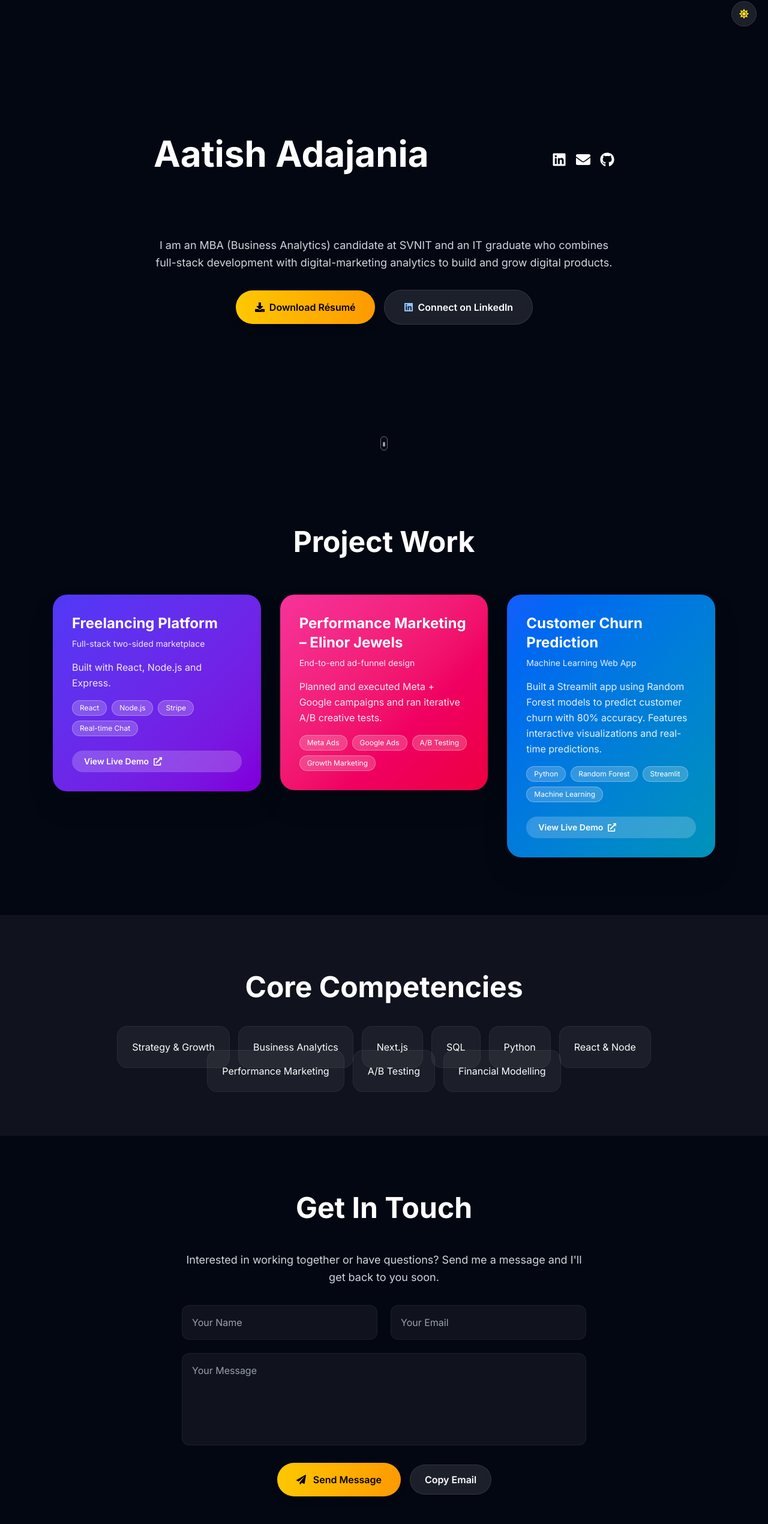
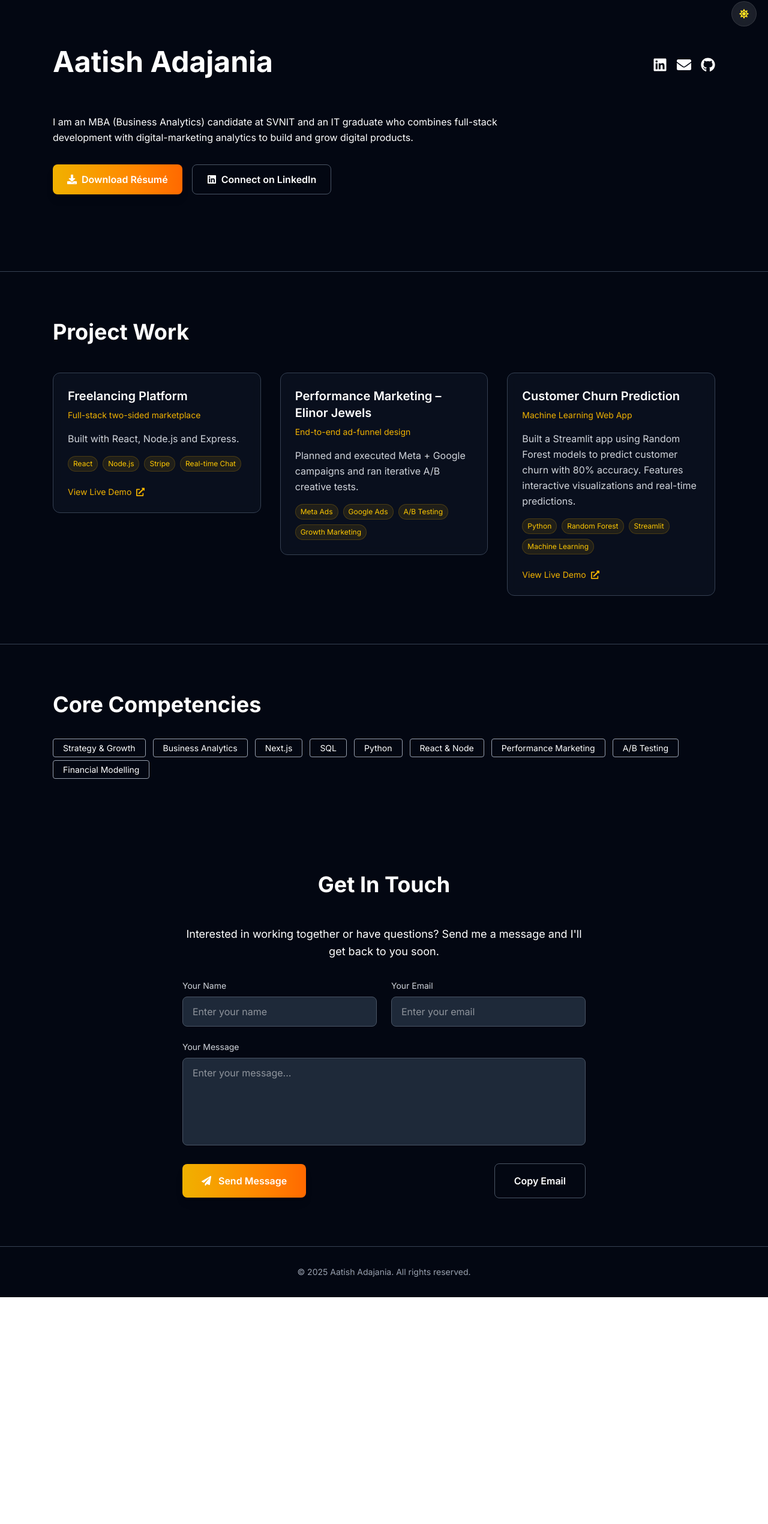
Before and after one commit to aatishadajania20-design/Personal-Portfolio, a Next.js app: page / in a window 1280 px wide. Shown: the part 17-2557 px from the top of the page at 60% size. After the commit the page ends 2179 px from the top, so only its background shows below. Built offline with nearby package versions, Linux system fonts and the light colour scheme.

Commit message:
Fix Light mode again

```diff
--- a/src/app/page.js
+++ b/src/app/page.js
@@ -20,11 +20,11 @@ import Typed from "typed.js";
    Scroll reveal wrapper
 ---------------------------------------------------------- */
 const Reveal = ({ children, delay = 0 }) => {
-  const { ref, inView } = useInView({ threshold: 0.25, triggerOnce: true });
+  const { ref, inView } = useInView({ threshold: 0.3, triggerOnce: true });
   return (
     <div ref={ref}>
       <motion.div
-        initial={{ opacity: 0, y: 40 }}
+        initial={{ opacity: 0, y: 30 }}
         animate={inView ? { opacity: 1, y: 0 } : {}}
         transition={{ duration: 0.8, delay, ease: "easeOut" }}
       >
@@ -170,7 +170,7 @@ export default function Page() {
         className={`min-h-screen transition-colors duration-500 ${
           darkMode
             ? "bg-gray-950 text-white"
-            : "bg-gray-50 text-gray-900"
+            : "bg-gradient-to-br from-slate-50 via-blue-50 to-amber-50 text-gray-800"
         }`}
       >
         {/* Scroll to Top Button */}
@@ -181,7 +181,7 @@ export default function Page() {
               animate={{ opacity: 1, scale: 1 }}
               exit={{ opacity: 0, scale: 0 }}
               onClick={scrollToTop}
-              className="fixed bottom-6 right-6 z-50 grid h-12 w-12 place-items-center rounded-full bg-gradient-to-r from-yellow-400 to-amber-500 text-black shadow-lg transition-all hover:scale-110 hover:shadow-xl"
+              className="fixed bottom-6 right-6 z-50 grid h-12 w-12 place-items-center rounded-full bg-gradient-to-r from-yellow-500 to-orange-500 text-white shadow-lg transition-all hover:scale-110 hover:shadow-xl"
             >
               <FaArrowUp />
             </motion.button>
@@ -224,21 +224,10 @@ export default function Page() {
         </button>
 
         {/* Hero */}
-        <header className={`relative flex min-h-screen items-center justify-center overflow-hidden px-6 ${
-          darkMode ? "" : "bg-gray-50"
-        }`}>
-          {/* Animated gradient orbs for light mode */}
-          {!darkMode && (
-            <>
-              <div className="pointer-events-none absolute -top-40 -left-40 h-96 w-96 rounded-full bg-gradient-to-br from-yellow-200 to-indigo-200 opacity-40 blur-3xl" />
-              <div className="pointer-events-none absolute -bottom-40 -right-40 h-96 w-96 rounded-full bg-gradient-to-br from-purple-200 to-pink-200 opacity-40 blur-3xl" />
-            </>
-          )}
-
-          <div className="relative z-10 text-center max-w-6xl mx-auto">
-            <div className="flex justify-between items-baseline mb-12">
+        <header className="max-w-6xl mx-auto px-6 pt-24 pb-32">
+          <div className="flex justify-between items-baseline">
             <motion.h1
-                className="text-4xl md:text-6xl font-bold"
+              className="text-4xl md:text-5xl font-bold"
               initial={{ opacity: 0, y: 20 }}
               animate={{ opacity: 1, y: 0 }}
               transition={{ duration: 0.8 }}
@@ -257,7 +246,7 @@ export default function Page() {
                   target={href.startsWith("http") ? "_blank" : undefined}
                   rel={href.startsWith("http") ? "noreferrer" : undefined}
                   className={`transition-transform hover:scale-110 ${
-                      darkMode ? "hover:text-yellow-400" : "hover:text-indigo-600"
+                    darkMode ? "hover:text-yellow-400" : "hover:text-orange-500"
                   }`}
                   initial={{ opacity: 0, scale: 0 }}
                   animate={{ opacity: 1, scale: 1 }}
@@ -269,11 +258,11 @@ export default function Page() {
             </div>
           </div>
 
-            <p id="typed-role" className="mt-3 text-xl md:text-2xl min-h-[1.5em]" />
+          <p id="typed-role" className="mt-3 text-lg min-h-[1.5em]" />
 
           <motion.p
-              className={`mt-6 max-w-3xl mx-auto leading-relaxed text-lg ${
-                darkMode ? "text-gray-300" : "text-gray-600"
+            className={`mt-6 max-w-3xl leading-relaxed ${
+              darkMode ? "" : "text-gray-700"
             }`}
             initial={{ opacity: 0 }}
             animate={{ opacity: 1 }}
@@ -285,14 +274,14 @@ export default function Page() {
           </motion.p>
 
           <motion.div
-              className="mt-8 flex flex-wrap gap-4 justify-center"
+            className="mt-8 flex flex-wrap gap-4"
             initial={{ opacity: 0, y: 20 }}
             animate={{ opacity: 1, y: 0 }}
             transition={{ delay: 0.4 }}
           >
             <a
               href="https://drive.google.com/file/d/1Qk8d29kG-30LfKpdEke4_Rqv0s1J3Npv/view?usp=sharing"
-                className="inline-flex items-center gap-2 rounded-full bg-gradient-to-r from-yellow-400 to-amber-500 px-8 py-4 font-semibold text-black shadow-lg transition-all hover:scale-105 hover:shadow-xl"
+              className="inline-flex items-center gap-2 rounded-lg bg-gradient-to-r from-yellow-500 to-orange-500 px-6 py-3 font-semibold text-white shadow-lg transition-all hover:scale-105 hover:shadow-xl"
             >
               <FaDownload /> Download Résumé
             </a>
@@ -300,45 +289,87 @@ export default function Page() {
               href="https://www.linkedin.com/in/aatish-adajania-694566268"
               target="_blank"
               rel="noreferrer"
-                className={`inline-flex items-center gap-2 rounded-full px-8 py-4 font-semibold transition-all hover:scale-105 hover:shadow-lg ${
+              className={`inline-flex items-center gap-2 rounded-lg border px-6 py-3 font-semibold transition-all hover:scale-105 hover:shadow-lg ${
                 darkMode
-                    ? "bg-white/10 ring-1 ring-white/20 backdrop-blur hover:bg-white/20 text-white"
-                    : "bg-white ring-1 ring-gray-200 shadow-lg hover:bg-gray-50 text-gray-900"
+                  ? "border-gray-600 hover:bg-gray-800"
+                  : "border-gray-300 hover:bg-white shadow-md"
               }`}
             >
-                <FaLinkedin className={darkMode ? "text-blue-300" : "text-blue-600"} /> Connect on LinkedIn
+              <FaLinkedin /> Connect on LinkedIn
             </a>
           </motion.div>
+        </header>
+
+        <hr className={darkMode ? "border-gray-700" : "border-gray-300"} />
+
+        {/* Projects */}
+        <section className="max-w-6xl mx-auto px-6 py-20">
+          <Reveal>
+            <h2 className="text-3xl md:text-4xl font-bold">Project Work</h2>
+          </Reveal>
+          <div className="mt-12 grid gap-8 md:grid-cols-2 lg:grid-cols-3">
+            {projects.map((p, i) => (
+              <Reveal key={p.title} delay={i * 0.1}>
+                {darkMode ? (
+                  // Dark Mode - Original Layout
+                  <motion.div
+                    className={`group p-6 rounded-xl border h-full flex flex-col transition-all duration-300 hover:shadow-xl backdrop-blur-sm ${
+                      darkMode
+                        ? "border-gray-700 hover:border-yellow-400 bg-gray-900/50"
+                        : "border-gray-300 hover:border-orange-400 bg-white/70 shadow-sm"
+                    }`}
+                    whileHover={{ y: -5 }}
+                  >
+                    <div className="flex-1">
+                      <h3 className={`text-xl font-semibold transition-colors ${
+                        darkMode ? "group-hover:text-yellow-500" : "group-hover:text-orange-500"
+                      }`}>
+                        {p.title}
+                      </h3>
+                      <p className={`text-sm font-medium mt-2 ${
+                        darkMode ? "text-yellow-500" : "text-orange-500"
+                      }`}>
+                        {p.subtitle}
+                      </p>
+                      <p className={`mt-4 leading-relaxed ${
+                        darkMode ? "text-gray-300" : "text-gray-600"
+                      }`}>
+                        {p.desc}
+                      </p>
+
+                      {/* Project Tags */}
+                      <div className="mt-4 flex flex-wrap gap-2">
+                        {p.tags.map((tag, tagIndex) => (
+                          <span
+                            key={tag}
+                            className={`text-xs px-2 py-1 rounded-full border ${
+                              darkMode
+                                ? "bg-yellow-500/10 text-yellow-400 border-yellow-500/20"
+                                : "bg-orange-500/10 text-orange-600 border-orange-500/20"
+                            }`}
+                          >
+                            {tag}
+                          </span>
+                        ))}
+                      </div>
                     </div>
 
-          {/* Scroll indicator */}
-          <div className="absolute bottom-8 left-1/2 -translate-x-1/2">
-            <div className={`h-6 w-3 rounded-full border ${
-              darkMode ? "border-white/40" : "border-gray-400"
-            }`}>
-              <motion.div
-                animate={{ y: [0, 12, 0] }}
-                transition={{ repeat: Infinity, duration: 1.6 }}
-                className={`mx-auto mt-1 h-2 w-1 rounded-full ${
-                  darkMode ? "bg-white/60" : "bg-gray-600"
+                    {p.url && (
+                      <a
+                        href={p.url}
+                        target="_blank"
+                        rel="noreferrer"
+                        className={`mt-6 inline-flex items-center gap-2 text-sm font-medium transition-colors group/link ${
+                          darkMode ? "text-yellow-500 hover:text-yellow-400" : "text-orange-500 hover:text-orange-400"
                         }`}
-              />
-            </div>
-          </div>
-        </header>
-
-        {/* Projects */}
-        <section className="max-w-6xl mx-auto px-6 py-24">
-          <Reveal>
-            <h2 className={`text-4xl md:text-5xl font-bold text-center ${
-              darkMode ? "" : "text-gray-800"
-            }`}>
-              Project Work
-            </h2>
-          </Reveal>
-          <div className="mt-16 grid gap-8 md:grid-cols-2 lg:grid-cols-3">
-            {projects.map((p, i) => (
-              <Reveal key={p.title} delay={i * 0.1}>
+                      >
+                        View Live Demo
+                        <FaExternalLinkAlt className="group-hover/link:translate-x-1 transition-transform" />
+                      </a>
+                    )}
+                  </motion.div>
+                ) : (
+                  // Light Mode - React App Style Gradient Cards
                   <motion.div
                     className={`group relative overflow-hidden rounded-3xl p-8 text-white shadow-2xl h-full flex flex-col bg-gradient-to-br ${p.gradient}`}
                     whileHover={{ y: -5 }}
@@ -377,30 +408,27 @@ export default function Page() {
                       </a>
                     )}
                   </motion.div>
+                )}
               </Reveal>
             ))}
           </div>
         </section>
 
-        {/* Skills */}
-        <section className={`py-24 px-6 ${
-          darkMode ? "bg-white/5" : "bg-gray-100"
-        }`}>
+        <hr className={darkMode ? "border-gray-700" : "border-gray-300"} />
+
+        {/* Skills - Reverted to Original */}
+        <section className="max-w-6xl mx-auto px-6 py-20">
           <Reveal>
-            <h2 className={`text-4xl md:text-5xl font-bold text-center ${
-              darkMode ? "" : "text-gray-800"
-            }`}>
-              Core Competencies
-            </h2>
+            <h2 className="text-3xl md:text-4xl font-bold">Core Competencies</h2>
           </Reveal>
-          <div className="mt-16 flex flex-wrap gap-4 justify-center max-w-4xl mx-auto">
+          <div className="mt-10 flex flex-wrap gap-3">
             {skills.map((s, i) => (
               <Reveal key={s} delay={i * 0.03}>
                 <motion.span
-                  className={`rounded-2xl p-6 text-center font-medium backdrop-blur transition-all ${
+                  className={`rounded border px-4 py-1.5 text-sm cursor-default transition-all ${
                     darkMode
-                      ? "bg-white/5 ring-1 ring-white/10 hover:bg-white/10 hover:scale-105"
-                      : "bg-white ring-1 ring-gray-200 shadow-lg hover:shadow-xl hover:scale-105"
+                      ? "border-gray-400 dark:border-gray-700 hover:border-yellow-400 hover:text-yellow-500"
+                      : "border-gray-400 hover:border-orange-400 hover:text-orange-500"
                   }`}
                   whileHover={{ scale: 1.05 }}
                   whileTap={{ scale: 0.95 }}
@@ -413,18 +441,14 @@ export default function Page() {
         </section>
 
         {/* Contact */}
-        <section className="max-w-4xl mx-auto px-6 py-24">
+        <section className="max-w-4xl mx-auto px-6 py-20">
           <Reveal>
-            <h2 className={`text-4xl md:text-5xl font-bold text-center mb-12 ${
-              darkMode ? "" : "text-gray-800"
-            }`}>
-              Get In Touch
-            </h2>
+            <h2 className="text-3xl md:text-4xl font-bold text-center mb-12">Get In Touch</h2>
           </Reveal>
           <Reveal delay={0.1}>
             <div className="max-w-2xl mx-auto">
               <p className={`text-center mb-8 text-lg leading-relaxed ${
-                darkMode ? "text-gray-300" : "text-gray-600"
+                darkMode ? "" : "text-gray-700"
               }`}>
                 Interested in working together or have questions? Send me a message and I&apos;ll get back to you soon.
               </p>
@@ -432,6 +456,11 @@ export default function Page() {
               <form onSubmit={handleSubmit} className="space-y-6">
                 <div className="grid md:grid-cols-2 gap-6">
                   <div>
+                    <label htmlFor="name" className={`block text-sm font-medium mb-2 ${
+                      darkMode ? "text-gray-300" : "text-gray-700"
+                    }`}>
+                      Your Name
+                    </label>
                     <input
                       type="text"
                       id="name"
@@ -439,16 +468,21 @@ export default function Page() {
                       value={formData.name}
                       onChange={handleInputChange}
                       required
-                      className={`w-full px-4 py-4 rounded-xl transition-all focus:outline-none focus:ring-2 ${
+                      className={`w-full px-4 py-3 rounded-lg border transition-all focus:ring-2 focus:outline-none ${
                         darkMode
-                          ? "bg-white/5 text-white placeholder-gray-400 ring-1 ring-white/10 focus:ring-yellow-400"
-                          : "bg-white text-gray-900 placeholder-gray-500 ring-1 ring-gray-200 shadow-lg focus:ring-yellow-400"
+                          ? "bg-gray-800 border-gray-600 text-white focus:border-yellow-400 focus:ring-yellow-400/20"
+                          : "bg-white border-gray-300 text-gray-900 focus:border-orange-400 focus:ring-orange-400/20"
                       }`}
-                      placeholder="Your Name"
+                      placeholder="Enter your name"
                     />
                   </div>
 
                   <div>
+                    <label htmlFor="email" className={`block text-sm font-medium mb-2 ${
+                      darkMode ? "text-gray-300" : "text-gray-700"
+                    }`}>
+                      Your Email
+                    </label>
                     <input
                       type="email"
                       id="email"
@@ -456,17 +490,22 @@ export default function Page() {
                       value={formData.email}
                       onChange={handleInputChange}
                       required
-                      className={`w-full px-4 py-4 rounded-xl transition-all focus:outline-none focus:ring-2 ${
+                      className={`w-full px-4 py-3 rounded-lg border transition-all focus:ring-2 focus:outline-none ${
                         darkMode
-                          ? "bg-white/5 text-white placeholder-gray-400 ring-1 ring-white/10 focus:ring-yellow-400"
-                          : "bg-white text-gray-900 placeholder-gray-500 ring-1 ring-gray-200 shadow-lg focus:ring-yellow-400"
+                          ? "bg-gray-800 border-gray-600 text-white focus:border-yellow-400 focus:ring-yellow-400/20"
+                          : "bg-white border-gray-300 text-gray-900 focus:border-orange-400 focus:ring-orange-400/20"
                       }`}
-                      placeholder="Your Email"
+                      placeholder="Enter your email"
                     />
                   </div>
                 </div>
 
                 <div>
+                  <label htmlFor="message" className={`block text-sm font-medium mb-2 ${
+                    darkMode ? "text-gray-300" : "text-gray-700"
+                  }`}>
+                    Your Message
+                  </label>
                   <textarea
                     id="message"
                     name="message"
@@ -474,20 +513,20 @@ export default function Page() {
                     onChange={handleInputChange}
                     required
                     rows={5}
-                    className={`w-full px-4 py-4 rounded-xl transition-all focus:outline-none focus:ring-2 resize-none ${
+                    className={`w-full px-4 py-3 rounded-lg border transition-all focus:ring-2 focus:outline-none resize-none ${
                       darkMode
-                        ? "bg-white/5 text-white placeholder-gray-400 ring-1 ring-white/10 focus:ring-yellow-400"
-                        : "bg-white text-gray-900 placeholder-gray-500 ring-1 ring-gray-200 shadow-lg focus:ring-yellow-400"
+                        ? "bg-gray-800 border-gray-600 text-white focus:border-yellow-400 focus:ring-yellow-400/20"
+                        : "bg-white border-gray-300 text-gray-900 focus:border-orange-400 focus:ring-orange-400/20"
                     }`}
-                    placeholder="Your Message"
+                    placeholder="Enter your message..."
                   />
                 </div>
 
-                <div className="flex flex-col sm:flex-row gap-4 justify-center items-center">
+                <div className="flex flex-col sm:flex-row gap-4 justify-between items-center">
                   <motion.button
                     type="submit"
                     disabled={isSubmitting}
-                    className="inline-flex items-center gap-3 rounded-full bg-gradient-to-r from-yellow-400 to-amber-500 px-8 py-4 font-semibold text-black shadow-lg transition-all hover:scale-105 hover:shadow-xl disabled:opacity-50 disabled:cursor-not-allowed disabled:hover:scale-100"
+                    className="inline-flex items-center gap-3 rounded-lg bg-gradient-to-r from-yellow-500 to-orange-500 px-8 py-4 font-semibold text-white shadow-lg transition-all hover:scale-105 hover:shadow-xl disabled:opacity-50 disabled:cursor-not-allowed disabled:hover:scale-100"
                     whileHover={{ scale: isSubmitting ? 1 : 1.05 }}
                     whileTap={{ scale: isSubmitting ? 1 : 0.95 }}
                   >
@@ -498,10 +537,10 @@ export default function Page() {
                   <motion.button
                     type="button"
                     onClick={copyEmailToClipboard}
-                    className={`inline-flex items-center gap-3 rounded-full px-6 py-3 font-semibold transition-all hover:scale-105 hover:shadow-lg ${
+                    className={`inline-flex items-center gap-3 rounded-lg border px-8 py-4 font-semibold transition-all hover:scale-105 hover:shadow-lg ${
                       darkMode
-                        ? "bg-white/10 ring-1 ring-white/20 backdrop-blur hover:bg-white/20 text-white"
-                        : "bg-white ring-1 ring-gray-200 shadow-lg hover:bg-gray-50 text-gray-900"
+                        ? "border-gray-600 hover:bg-gray-800"
+                        : "border-gray-300 hover:bg-white shadow-md"
                     }`}
                     whileHover={{ scale: 1.05 }}
                     whileTap={{ scale: 0.95 }}
@@ -514,7 +553,7 @@ export default function Page() {
                   <motion.div
                     initial={{ opacity: 0, y: 10 }}
                     animate={{ opacity: 1, y: 0 }}
-                    className={`p-4 rounded-xl text-center ${
+                    className={`p-4 rounded-lg text-center ${
                       darkMode ? "bg-green-500/20 text-green-400" : "bg-green-100 text-green-700"
                     }`}
                   >
@@ -522,47 +561,14 @@ export default function Page() {
                   </motion.div>
                 )}
               </form>
-
-              {/* Social Links */}
-              <Reveal delay={0.25}>
-                <div className="mt-12 flex justify-center gap-6 text-2xl">
-                  <a
-                    href="mailto:aatishadajania20@gmail.com"
-                    aria-label="Email"
-                    className={`transition hover:scale-110 ${
-                      darkMode ? "text-gray-300 hover:text-yellow-300" : "text-gray-600 hover:text-indigo-600"
-                    }`}
-                  >
-                    <FaEnvelope />
-                  </a>
-                  <a
-                    href="https://www.linkedin.com/in/aatish-adajania-694566268"
-                    aria-label="LinkedIn"
-                    className={`transition hover:scale-110 ${
-                      darkMode ? "text-gray-300 hover:text-yellow-300" : "text-gray-600 hover:text-indigo-600"
-                    }`}
-                  >
-                    <FaLinkedin />
-                  </a>
-                  <a
-                    href="https://github.com/aatishadajania"
-                    aria-label="GitHub"
-                    className={`transition hover:scale-110 ${
-                      darkMode ? "text-gray-300 hover:text-yellow-300" : "text-gray-600 hover:text-indigo-600"
-                    }`}
-                  >
-                    <FaGithub />
-                  </a>
-                </div>
-              </Reveal>
             </div>
           </Reveal>
         </section>
 
         {/* Footer */}
-        <footer className={`py-8 text-center ${
-          darkMode ? "border-gray-800" : "border-gray-200"
-        } border-t`}>
+        <footer className={`border-t py-8 text-center ${
+          darkMode ? "border-gray-700" : "border-gray-300"
+        }`}>
           <div className="max-w-6xl mx-auto px-6">
             <p className={`text-sm ${
               darkMode ? "text-gray-400" : "text-gray-600"
```
Lines whose indentation alone changed are shown as unchanged.
